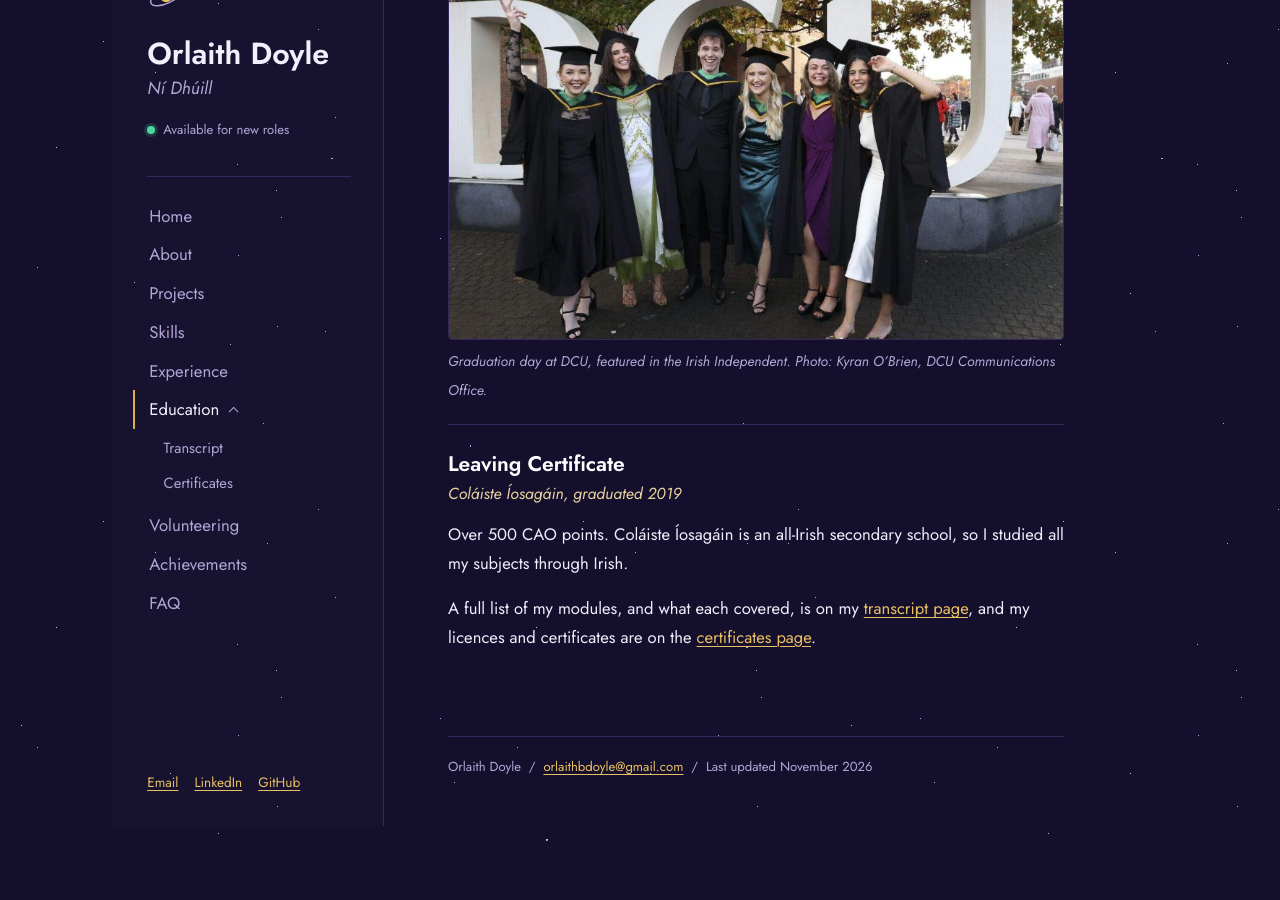
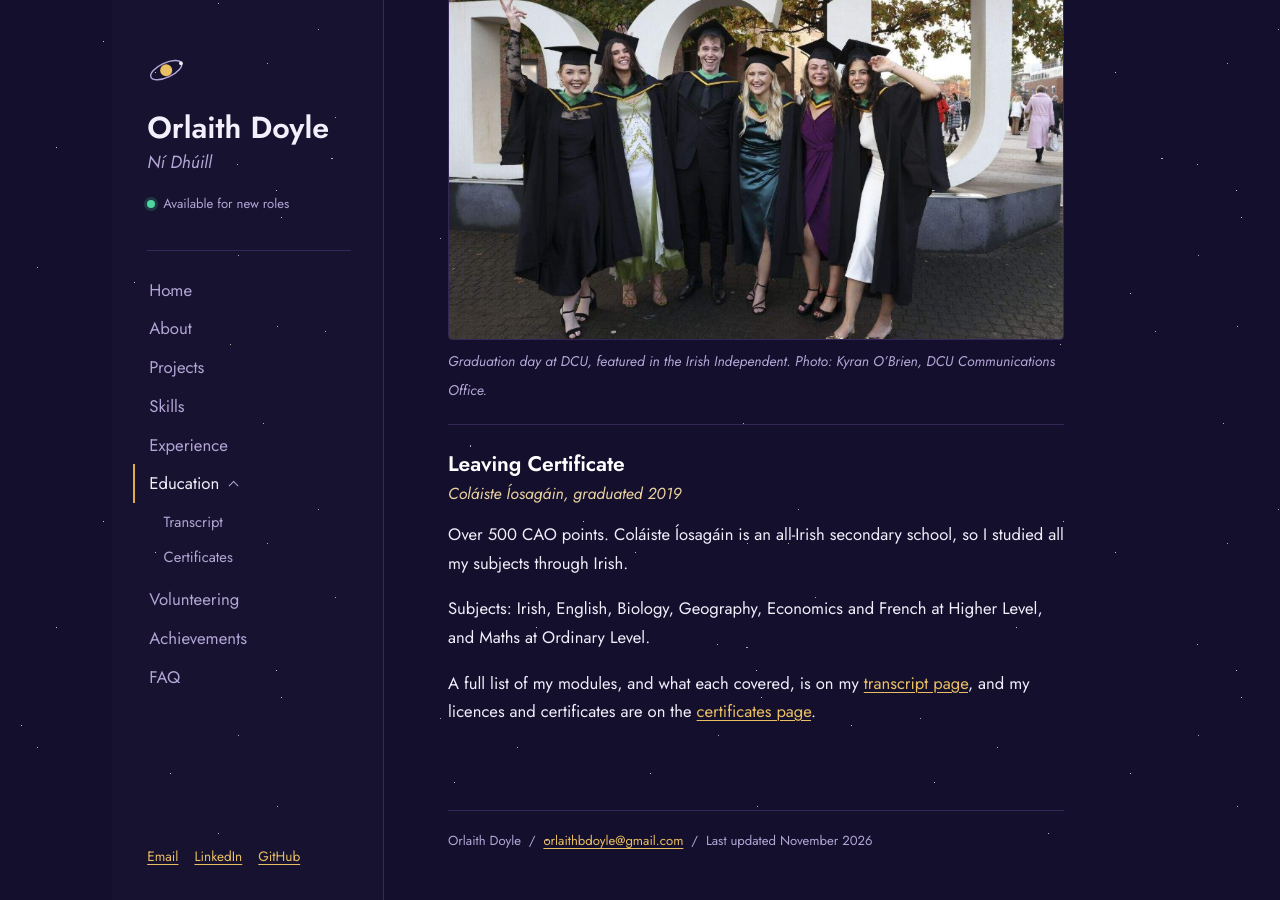
Before and after one commit to orlaithdoyle/orlaithdoyle.github.io, a Jekyll site: the page built from education.md, in a window 1280 px wide and 900 px high, scrolled down 637 px. Built offline with Jekyll 4.4.1, drawn with Linux system fonts in a browser that asks for light colours; before the commit the page ends 1463 px from its top, so only the background shows below that.

Commit message:
Add Leaving Certificate subjects

```diff
--- a/education.md
+++ b/education.md
@@ -25,4 +25,6 @@ Second Class Honours, Grade 1. Final year thesis on modelling orbits and launch
 
 Over 500 CAO points. Coláiste Íosagáin is an all-Irish secondary school, so I studied all my subjects through Irish.
 
+Subjects: Irish, English, Biology, Geography, Economics and French at Higher Level, and Maths at Ordinary Level.
+
 A full list of my modules, and what each covered, is on my [transcript page](transcript.html), and my licences and certificates are on the [certificates page](certificates.html).
```
